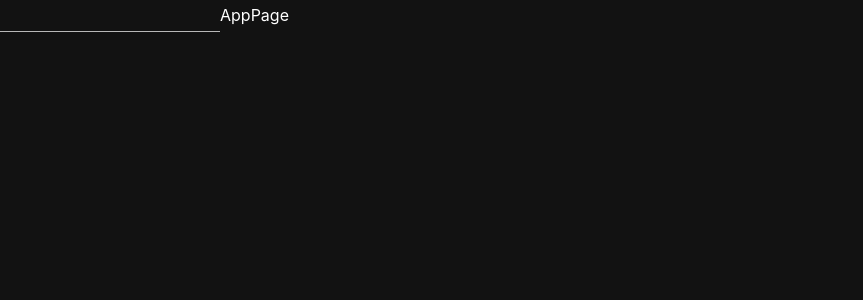
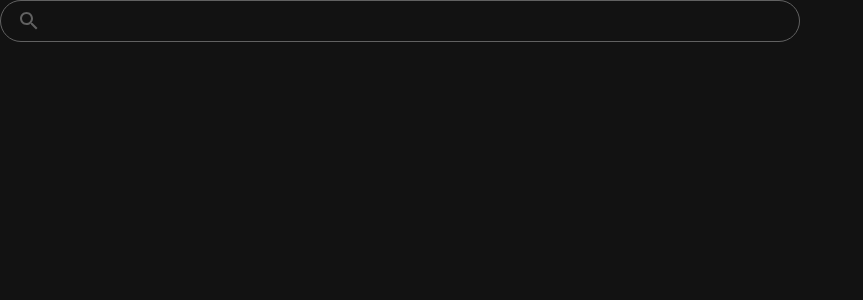
Before and after one commit to nikay666/bookmarks-chrome-plugin, a React (Create React App) app: page / in a window 1280 px wide. Shown: the top 300 px of the page, without its empty margins (0-863 px from the left). Built offline with nearby package versions, Linux system fonts and the light colour scheme.

Commit message:
Add search input form

```diff
--- a/package.json
+++ b/package.json
@@ -15,6 +15,7 @@
     "@types/react": "^18.0.26",
     "@types/react-dom": "^18.0.9",
     "@types/react-router-dom": "^5.3.3",
+    "classnames": "^2.3.2",
     "react": "^18.2.0",
     "react-dom": "^18.2.0",
     "react-router-dom": "^6.4.5",
--- /dev/null
+++ b/src/components/SearchInput/constants.tsx
@@ -0,0 +1,28 @@
+import { SearchMachineInfo, SearchMachineTypes } from "./types";
+
+export const SEARCH_MACHINES: Record<SearchMachineTypes, SearchMachineInfo> = {
+  [SearchMachineTypes.google]: {
+    name: "google",
+    href: "https://www.google.com/search?q=",
+  },
+  [SearchMachineTypes.yandex]: {
+    name: "yandex",
+    href: "https://yandex.com/search/?text=",
+  },
+  [SearchMachineTypes.bing]: {
+    name: "bing",
+    href: "http://www.bing.com/search?q=",
+  },
+  [SearchMachineTypes.duckduckgo]: {
+    name: "duckduckgo",
+    href: "https://duckduckgo.com/?q=",
+  },
+  [SearchMachineTypes.youtube]: {
+    name: "youtube",
+    href: "https://www.youtube.com/results?search_query=",
+  },
+  [SearchMachineTypes.wikipedia]: {
+    name: "wikipedia",
+    href: "https://ru.wikipedia.org//w/index.php?search=",
+  },
+};
--- /dev/null
+++ b/src/components/SearchInput/helpers.ts
@@ -0,0 +1,6 @@
+import { SearchMachineInfo } from "./types";
+
+export const openSearchValueInWindow = (
+  currentSearchMachine: SearchMachineInfo,
+  value: string
+) => window.open(`${currentSearchMachine.href}${value}`, "_self");
--- a/src/components/SearchInput/index.tsx
+++ b/src/components/SearchInput/index.tsx
@@ -1,8 +1,74 @@
-import Input from "@mui/material/Input";
-import React from "react";
+import InputAdornment from "@mui/material/InputAdornment";
+import InputBase from "@mui/material/InputBase";
+import SearchIcon from "@mui/icons-material/Search";
+import React, { useState } from "react";
+import { styled } from "@mui/material/styles";
+import { theme } from "../../theme";
+import { SEARCH_MACHINES } from "./constants";
+import { SearchMachineTypes } from "./types";
+import { openSearchValueInWindow } from "./helpers";
 
-const SearchInput = () => {
-  return <Input id="search" />;
+const { palette, spacing } = theme;
+
+const SEARCH_INPUT_WIDTH = 800;
+
+const StyledInput = styled(InputBase)({
+  borderRadius: spacing(6),
+  border: `1px solid ${palette.grey[700]}`,
+  padding: `${spacing(1)} ${spacing(4)}`,
+  width: SEARCH_INPUT_WIDTH,
+});
+
+interface Props {
+  className?: string;
+  searchMachine?: SearchMachineTypes;
+}
+
+const SearchInput: React.FC<Props> = ({
+  className,
+  searchMachine = SearchMachineTypes.google,
+}) => {
+  const [value, setValue] = useState("");
+  const currentSearchMachine = SEARCH_MACHINES[searchMachine];
+
+  const handleChange = (
+    e: React.ChangeEvent<HTMLInputElement | HTMLTextAreaElement>
+  ) => {
+    setValue(e.target.value);
+  };
+
+  const submitHandler = (e: React.FormEvent<HTMLFormElement>) => {
+    e.preventDefault();
+    openSearchValueInWindow(currentSearchMachine, value);
+  };
+
+  return (
+    <form onSubmit={submitHandler} className={className}>
+      <StyledInput
+        {...{
+          id: "search",
+          type: "search",
+          value,
+          onChange: handleChange,
+
+          startAdornment: (
+            <InputAdornment position="start">
+              <SearchIcon
+                {...{
+                  cursor: "pointer",
+                  style: {
+                    color: theme.palette.grey[700],
+                  },
+                  onClick: () =>
+                    openSearchValueInWindow(currentSearchMachine, value),
+                }}
+              />
+            </InputAdornment>
+          ),
+        }}
+      />
+    </form>
+  );
 };
 
 export default SearchInput;
--- /dev/null
+++ b/src/components/SearchInput/types.ts
@@ -0,0 +1,13 @@
+export enum SearchMachineTypes {
+  google = "google",
+  yandex = "yandex",
+  bing = "bing",
+  duckduckgo = "duckduckgo",
+  youtube = "youtube",
+  wikipedia = "wikipedia",
+}
+
+export interface SearchMachineInfo {
+  name: string;
+  href: string;
+}
--- a/src/index.css
+++ b/src/index.css
@@ -30,3 +30,8 @@ code {
   width: 100%;
   height: 100%;
 }
+
+input[type="search"]::-webkit-search-cancel-button {
+  -webkit-appearance: none;
+  pointer-events: none;
+}
--- a/src/pages/app/index.tsx
+++ b/src/pages/app/index.tsx
@@ -6,7 +6,6 @@ const AppPage: React.FC = () => {
   return (
     <Paper elevation={0} square className="body">
       <SearchInput />
-      AppPage
     </Paper>
   );
 };
--- a/src/theme/index.ts
+++ b/src/theme/index.ts
@@ -4,4 +4,5 @@ export const theme = createTheme({
   palette: {
     mode: "dark",
   },
+  spacing: 4,
 });
```
Also changed, not shown: 1 other file (tests, documents, lock files or other folders).
